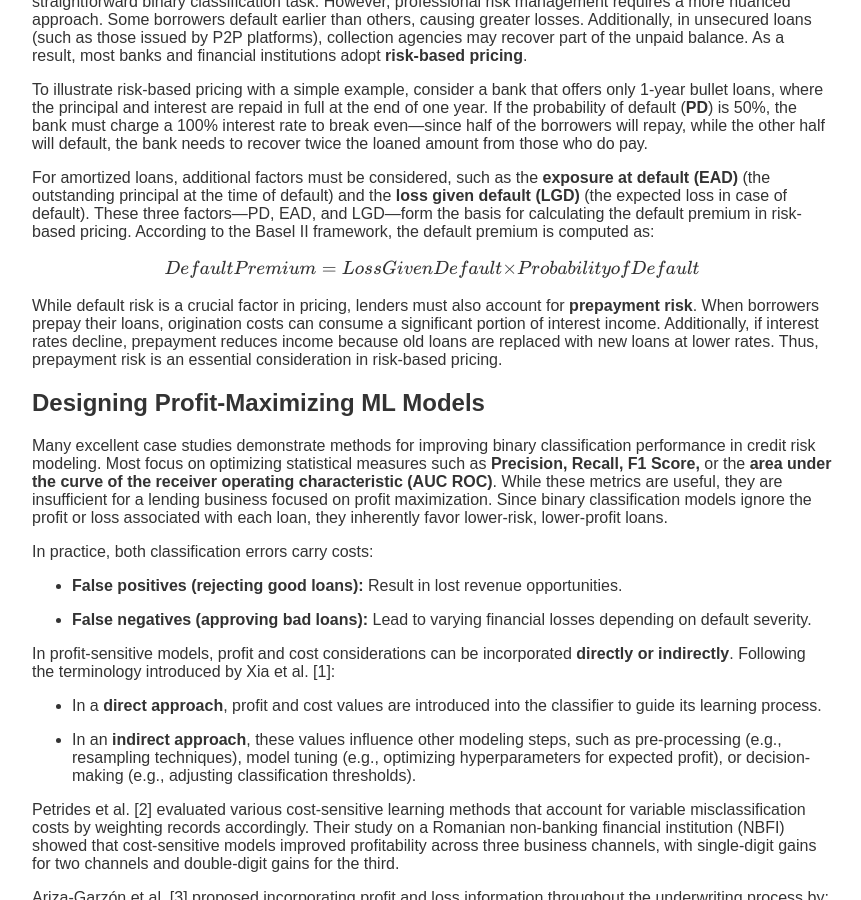
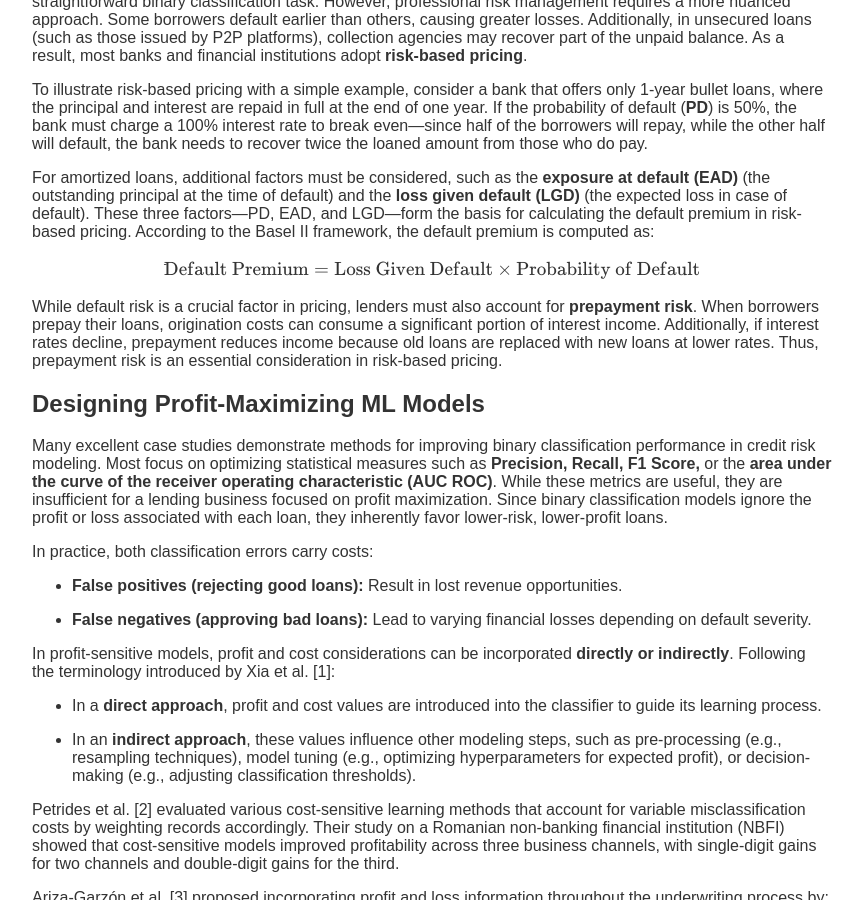
Before and after one commit to Cohen-Or/cohen-or.github.io, a Jekyll site: the page built from posts/pscr1.md, in a window 1280 px wide and 900 px high, scrolled down 1293 px. Shown: the whole window, without its empty margins (208-1069 px from the left). Built offline with Jekyll 4.4.1, drawn with Linux system fonts in a browser that asks for light colours; our own code applies the rules of GitHub Pages for plain Markdown files; formulas are drawn with MathJax 3.

Commit message:
Update pscr1.md

```diff
--- a/posts/pscr1.md
+++ b/posts/pscr1.md
@@ -41,7 +41,7 @@ To illustrate risk-based pricing with a simple example, consider a bank that off
 For amortized loans, additional factors must be considered, such as the **exposure at default (EAD)** (the outstanding principal at the time of default) and the **loss given default (LGD)** (the expected loss in case of default). These three factors—PD, EAD, and LGD—form the basis for calculating the default premium in risk-based pricing. According to the Basel II framework, the default premium is computed as:
 
  $$
-Default Premium = Loss Given Default × Probability of Default
+ֿ\text{Default Premium} = \text{Loss Given Default} \times \text{Probability of Default}
  $$
 
 While default risk is a crucial factor in pricing, lenders must also account for **prepayment risk**. When borrowers prepay their loans, origination costs can consume a significant portion of interest income. Additionally, if interest rates decline, prepayment reduces income because old loans are replaced with new loans at lower rates. Thus, prepayment risk is an essential consideration in risk-based pricing.
```
